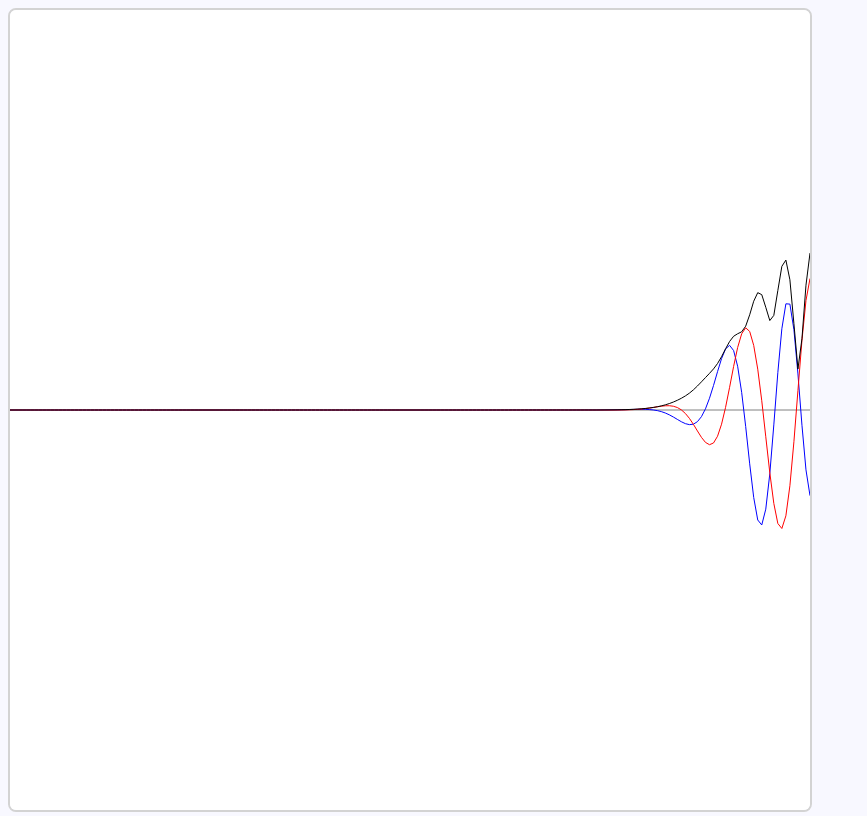
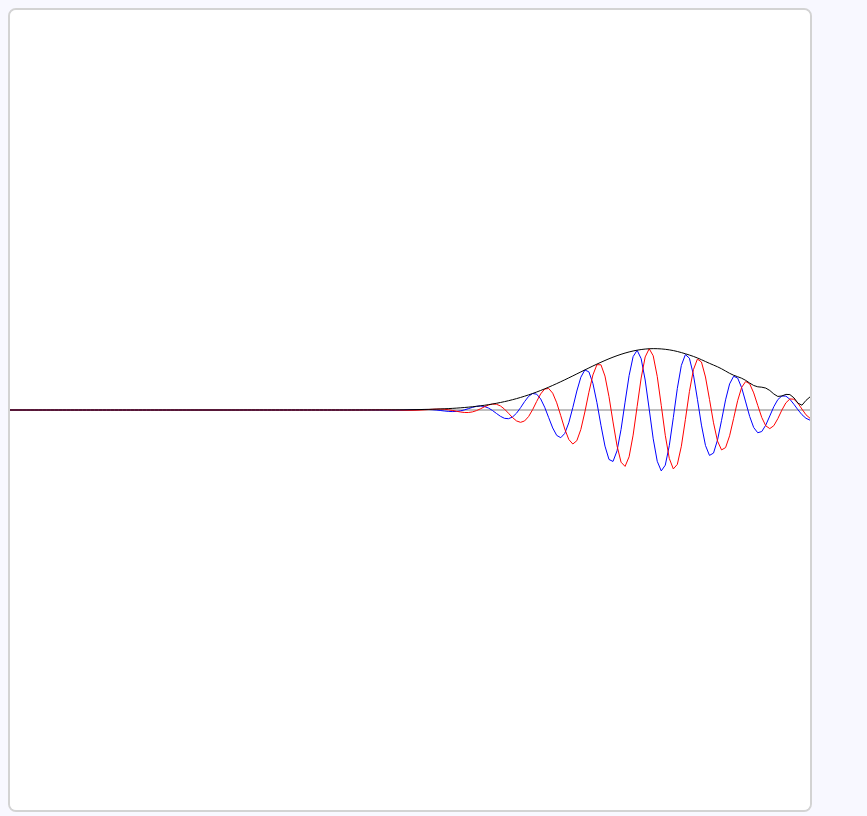
Before and after one commit to KodyJKing/numerical-schrodinger-demo, a plain HTML site: page index.html in a window 1280 px wide. Shown: the whole page, without its empty margins (0-867 px from the left). Drawn offline with Linux system fonts and the light colour scheme; animation ran at ten frames a second.

Commit message:
tweaked some parameters, fixed page title

```diff
--- a/index.html
+++ b/index.html
@@ -3,7 +3,7 @@
 
 <head>
     <meta charset="UTF-8">
-    <title>Electron Sim</title>
+    <title>Numerical Schrodiner Demo</title>
     <script src="index.js"></script>
 
     <style>
--- a/index.js
+++ b/index.js
@@ -24,25 +24,25 @@ function loop() {
 }
 // END BOILER PLATE
 
-let freq = 1 / 10
-let amplitude = 100
-let sigma = 50
+let freq = 1 / 8
+let amplitude = 1
+let sigma = 100
 let resolution = 200
 let hBarOver2m = 0.5
 let dx = canvasWidth / ( resolution - 1 )
-let dt = 0.01
+let dt = 0.02
 let wave = []
 { // Setup wavelet.
     for ( let i = 0; i < resolution; i++ ) {
         let x = i * dx
-        let x2 = x - canvasWidth * 5 / 6
+        let x2 = x - canvasWidth / 2
         let modulation = Math.exp( -( ( x2 / sigma ) ** 2 ) )
         wave.push( {
             re: Math.cos( x2 * freq ) * amplitude * modulation,
             im: Math.sin( x2 * freq ) * amplitude * modulation
         } )
     }
-    normalizeWave( 1e6 )
+    normalizeWave( 0.5e6 )
 }
 let dWave = []
 { // Setup initial derivatives of wave.
```
